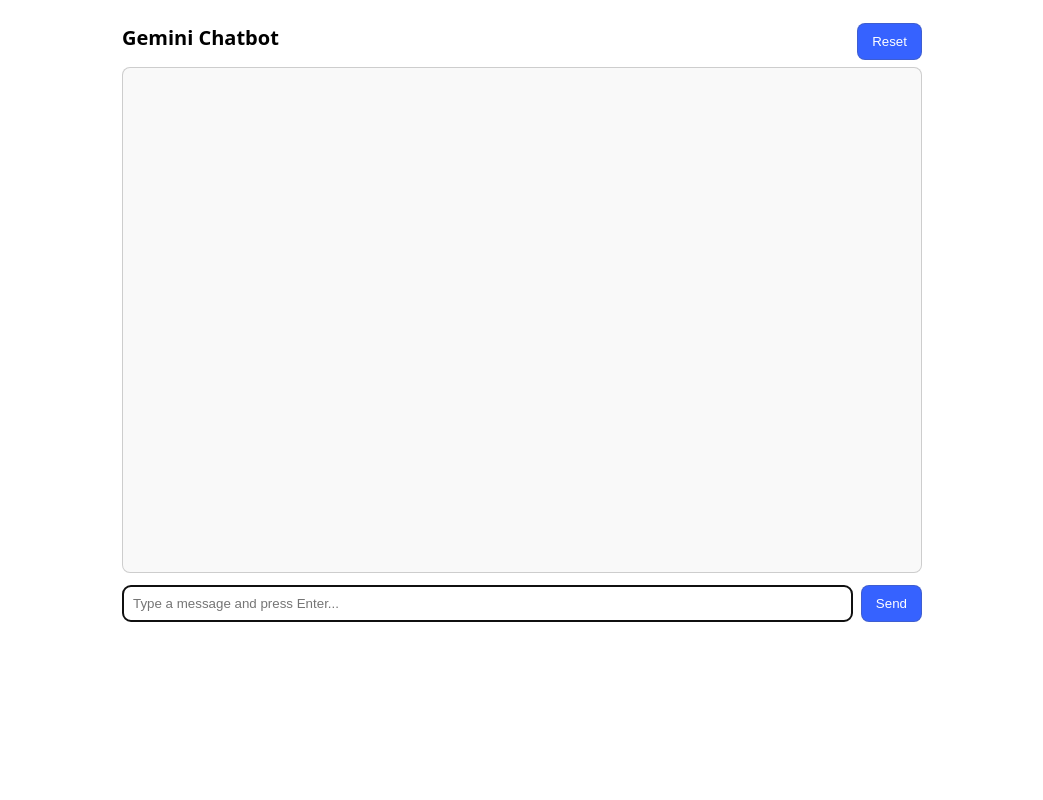
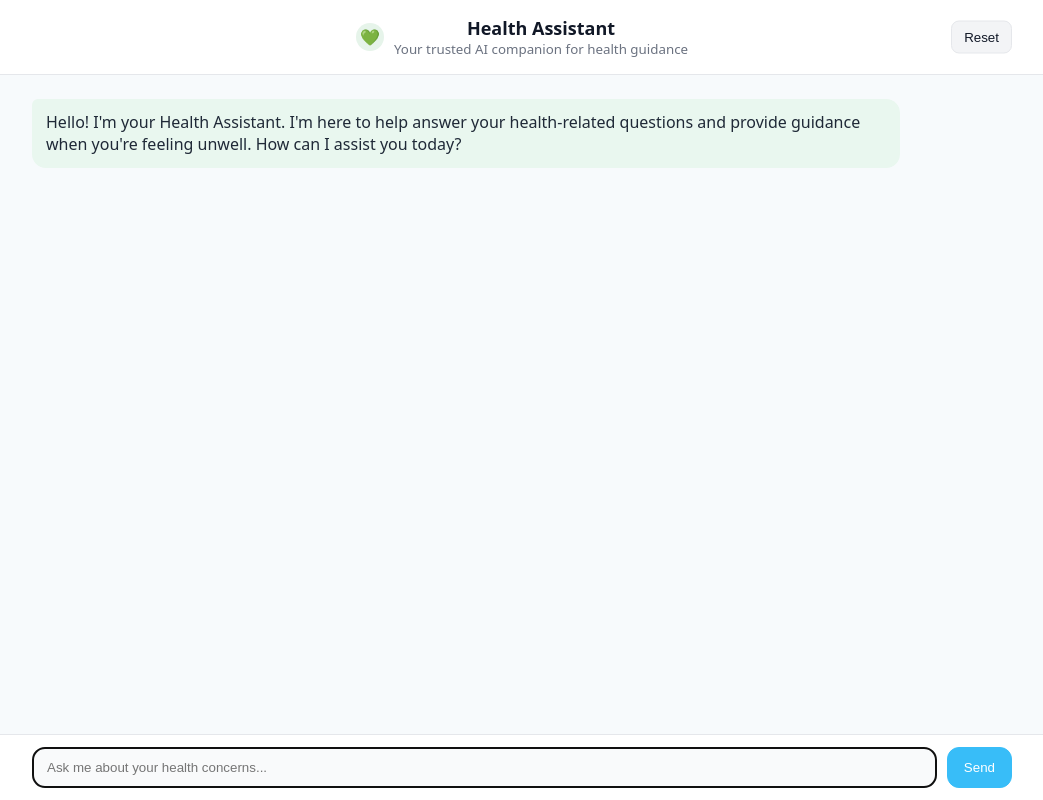
Before and after one commit to yaseenp24/Healthcare_Agent, a Flask app: page / in a window 1280 px wide. Shown: the whole page, without its empty margins (118-1161 px from the left). Run offline with Flask 3, Linux system fonts and the light colour scheme.

Commit message:
UI Changes

```diff
--- a/templates/index.html
+++ b/templates/index.html
@@ -3,34 +3,62 @@
   <head>
     <meta charset="utf-8" />
     <meta name="viewport" content="width=device-width, initial-scale=1" />
-    <title>Gemini Chatbot</title>
+    <title>Health Assistant</title>
     <style>
       :root { color-scheme: light dark; }
-      body { font-family: system-ui, Arial, sans-serif; margin: 0; padding: 0; }
-      .container { max-width: 800px; margin: 0 auto; padding: 16px; }
-      h1 { font-size: 1.25rem; margin: 8px 0 16px; }
-      #messages { border: 1px solid #5554; border-radius: 8px; padding: 12px; height: 60vh; overflow: auto; background: #00000006; }
-      .msg { margin: 8px 0; padding: 8px 10px; border-radius: 10px; white-space: pre-wrap; }
-      .user { background: #3662ff22; }
-      .bot { background: #16a34a22; }
-      .row { display: flex; gap: 8px; margin-top: 12px; }
-      input[type="text"] { flex: 1; padding: 10px; border-radius: 8px; border: 1px solid #5554; }
-      button { padding: 10px 14px; border-radius: 8px; border: 1px solid #5554; background: #3662ff; color: white; cursor: pointer; }
-      button:disabled { opacity: 0.6; cursor: not-allowed; }
-      .top { display: flex; justify-content: space-between; align-items: center; }
-      .bot a { color: #1d4ed8; text-decoration: underline; }
+      body { font-family: system-ui, Arial, sans-serif; margin: 0; padding: 0; height: 100vh; background: #f7fafc; }
+      .app { height: 100vh; display: flex; flex-direction: column; }
+
+      /* Header */
+      .header { padding: 16px 20px; border-bottom: 1px solid #e5e7eb; background: #ffffff; }
+      .header-inner { width: 100%; max-width: 980px; margin: 0 auto; display: flex; align-items: center; justify-content: center; position: relative; }
+      .logo { width: 28px; height: 28px; border-radius: 50%; background: #e6f4ea; display: grid; place-items: center; font-size: 16px; color: #10b981; margin-right: 10px; }
+      .title { display: flex; flex-direction: column; text-align: center; }
+      .title h1 { margin: 0; font-size: 18px; font-weight: 600; color: #111827; }
+      .title small { color: #6b7280; }
+      .reset { position: absolute; right: 0; top: 50%; transform: translateY(-50%); padding: 8px 12px; border-radius: 8px; border: 1px solid #e5e7eb; background: #f3f4f6; color: #111827; cursor: pointer; }
+
+      /* Chat area */
+      .chat { flex: 1; display: flex; justify-content: center; overflow: hidden; }
+      .chat-inner { width: 100%; max-width: 980px; padding: 16px; overflow: auto; }
+      .row-msg { display: flex; margin: 8px 0; }
+      .row-msg.user { justify-content: flex-end; }
+      .row-msg.bot { justify-content: flex-start; }
+      .bubble { max-width: 840px; padding: 12px 14px; border-radius: 14px; white-space: pre-wrap; line-height: 1.4; }
+      .bubble.user { background: #e8eefc; color: #1f2937; border-top-right-radius: 6px; }
+      .bubble.bot { background: #e9f7ef; color: #1f2937; border-top-left-radius: 6px; }
+      .bot a { color: #2563eb; text-decoration: underline; }
+
+      /* Input bar */
+      .composer { border-top: 1px solid #e5e7eb; background: #ffffff; padding: 12px 16px; display: flex; justify-content: center; }
+      .composer-inner { width: 100%; max-width: 980px; display: flex; gap: 10px; }
+      #input { flex: 1; padding: 12px 14px; border-radius: 12px; border: 1px solid #e5e7eb; background: #f9fafb; }
+      #sendBtn { padding: 12px 16px; border-radius: 12px; border: 1px solid #38bdf8; background: #38bdf8; color: white; cursor: pointer; }
+      #sendBtn:disabled { opacity: 0.6; cursor: not-allowed; }
     </style>
   </head>
   <body>
-    <div class="container">
-      <div class="top">
-        <h1>Gemini Chatbot</h1>
-        <button id="resetBtn" title="Start over">Reset</button>
+    <div class="app">
+      <div class="header">
+        <div class="header-inner">
+          <div class="logo">💚</div>
+          <div class="title">
+            <h1>Health Assistant</h1>
+            <small>Your trusted AI companion for health guidance</small>
+          </div>
+          <button id="resetBtn" class="reset" title="Start over">Reset</button>
+        </div>
       </div>
-      <div id="messages" aria-live="polite"></div>
-      <div class="row">
-        <input id="input" type="text" placeholder="Type a message and press Enter..." />
-        <button id="sendBtn">Send</button>
+
+      <div class="chat">
+        <div id="messages" class="chat-inner" aria-live="polite"></div>
+      </div>
+
+      <div class="composer">
+        <div class="composer-inner">
+          <input id="input" type="text" placeholder="Ask me about your health concerns..." />
+          <button id="sendBtn">Send</button>
+        </div>
       </div>
     </div>
 
@@ -53,14 +81,17 @@
       }
 
       function addMessage(text, who) {
-        const div = document.createElement('div');
-        div.className = 'msg ' + who;
+        const row = document.createElement('div');
+        row.className = 'row-msg ' + who;
+        const bubble = document.createElement('div');
+        bubble.className = 'bubble ' + who;
         if (who === 'bot') {
-          div.innerHTML = linkify(text);
+          bubble.innerHTML = linkify(text);
         } else {
-          div.textContent = text;
+          bubble.textContent = text;
         }
-        messages.appendChild(div);
+        row.appendChild(bubble);
+        messages.appendChild(row);
         messages.scrollTop = messages.scrollHeight;
       }
 
@@ -87,14 +118,24 @@
         }
       }
 
+      // Events
       sendBtn.addEventListener('click', sendMessage);
       input.addEventListener('keydown', (e) => { if (e.key === 'Enter') sendMessage(); });
       resetBtn.addEventListener('click', async () => {
         await fetch('/api/reset', { method: 'POST' });
         messages.innerHTML = '';
+        addGreeting();
         input.focus();
       });
 
+      function addGreeting() {
+        if (messages.children.length === 0) {
+          addMessage("Hello! I'm your Health Assistant. I'm here to help answer your health-related questions and provide guidance when you're feeling unwell. How can I assist you today?", 'bot');
+        }
+      }
+
+      // Initial greeting
+      addGreeting();
       input.focus();
     </script>
   </body>
```
